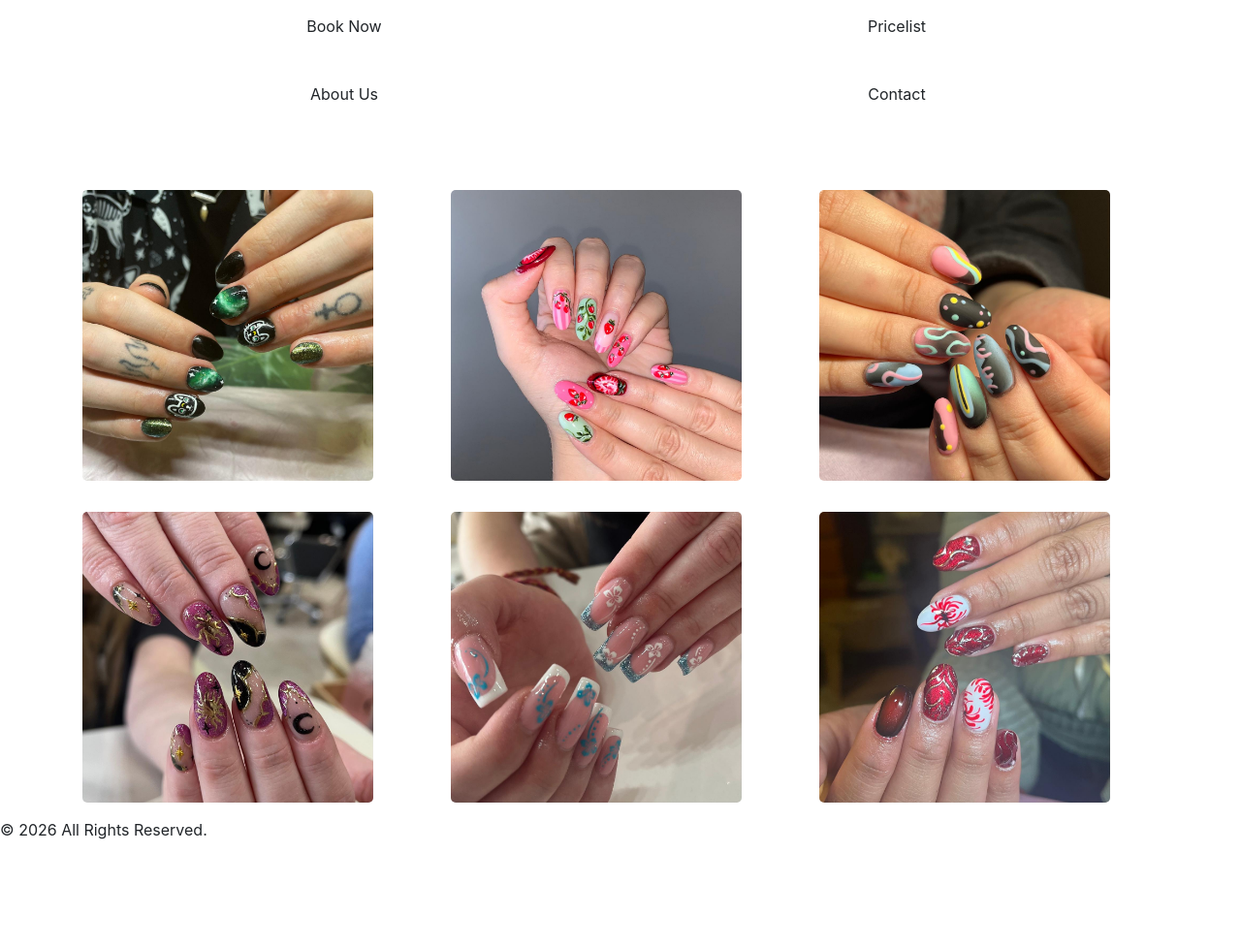
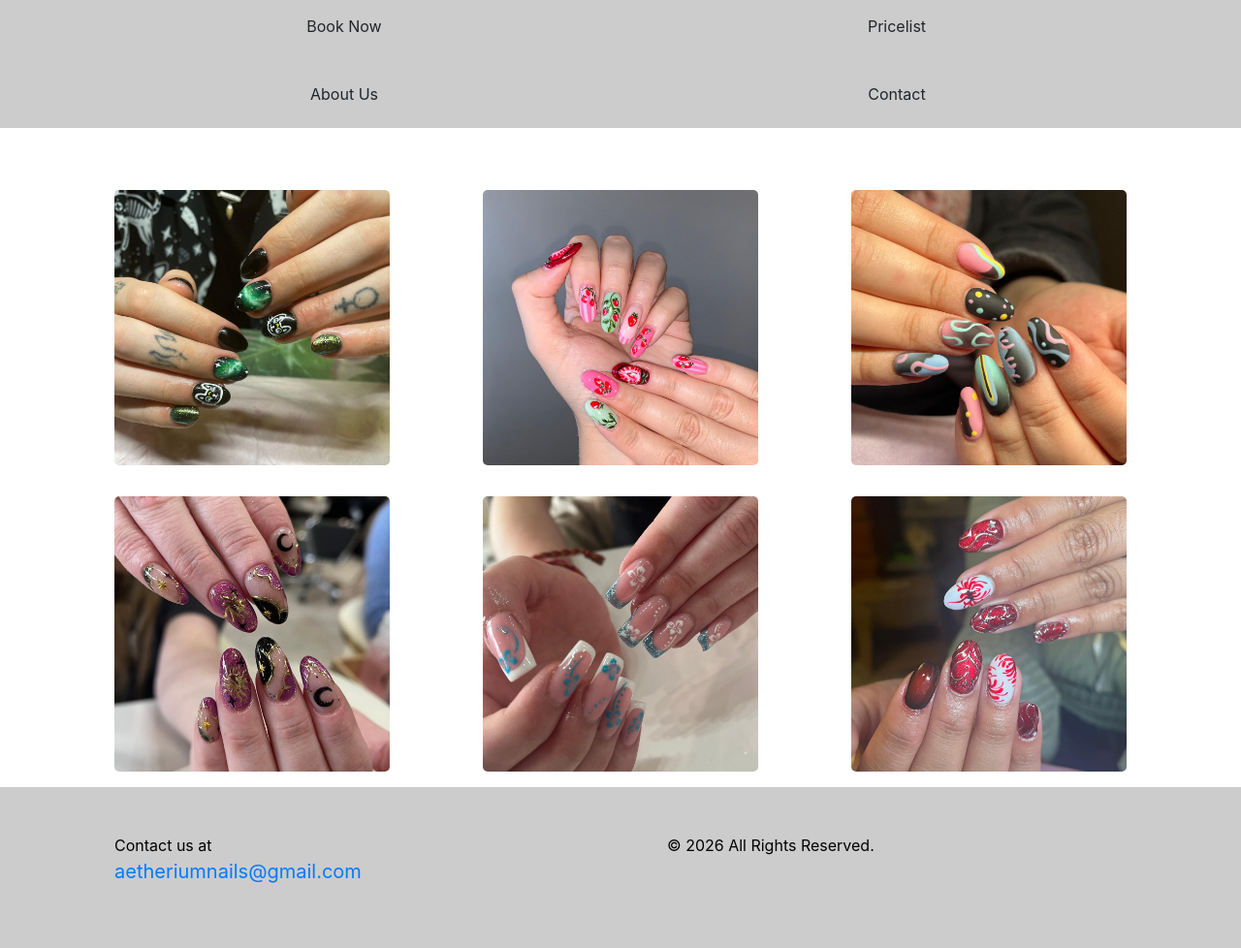
Before and after one commit to Bernadett-6/WebDesignAssessment, a plain HTML site: page index.html in a window 1280 px wide. Shown: the part 112-1090 px from the top of the page at 97% size. Before the commit the page ends 980 px from the top, so only its background shows below. Drawn offline with nearby package versions, Linux system fonts and the light colour scheme.

Commit message:
added contact section to footer,changed background color

```diff
--- a/css/style.css
+++ b/css/style.css
@@ -1,3 +1,7 @@
+nav {
+    background-color: #ccc;
+}
+
 h1 {
     font-size: 90px;
 }
@@ -9,6 +13,11 @@ a {
 
 a:hover {
     text-decoration: underline;
+    color: blueviolet;
+}
+
+button {
+    font-size: 20px;
 }
 
 img {
@@ -16,3 +25,8 @@ img {
     width: 300px;
     border-radius: 5px;
 }
+
+footer {
+    background-color: #ccc;
+    color: black;
+}
--- a/index.html
+++ b/index.html
@@ -49,27 +49,27 @@
     <div class="container mt-5">
         <div class="row">
 
-            <div class="col-4 py-3">
+            <div class="col-4 py-3 px-5">
                 <img src="/images/greenGalaxy.jpg" class="img-fluid" alt="image of short black, green nails with cartoonish cat,glitter and galaxy design">
             </div>
 
-            <div class="col-4 py-3">
+            <div class="col-4 py-3 px-5">
                 <img src="/images/strawberry.jpg" class="img-fluid" alt="image of pink,green and red nails with strawberry nailart">
             </div>
 
-            <div class="col-4 py-3">
+            <div class="col-4 py-3 px-5">
                 <img src="/images/abstract.jpg" class="img-fluid" alt="image of black,blue and pink nails with abstract art of squiggles and dots">
             </div>
 
-            <div class="col-4 py-3">
+            <div class="col-4 py-3 px-5">
                 <img src="/images/witchy.jpg" class="img-fluid" alt="image of black and purple nails with gold accents and witchy nailart">
             </div>
 
-            <div class="col-4 py-3">
+            <div class="col-4 py-3 px-5">
                 <img src="/images/summer.jpg" class="img-fluid" alt="image of blue and white french nails with flower details">
             </div>
 
-            <div class="col-4 py-3">
+            <div class="col-4 py-3 px-5">
                 <img src="/images/spiderLily.jpg" class="img-fluid" alt="image of red and white nails with 3D silver details and spider lily flower art">
             </div>
 
@@ -78,8 +78,19 @@
   </main>
 
   <footer>
-    &copy; 2026 All Rights Reserved.
-  </footer>
+    <div class="container">
+        <div class="row justify-content-center">
+            <div class="col-6 p-5">
+                <p>Contact us at <br> <a href="mailto:aetheriumnails@gmail.com">aetheriumnails@gmail.com</a> </p>
+
+            </div>
+
+            <div class="col-6 p-5">
+                &copy; 2026 All Rights Reserved.
+            </div>
+        </div>
+    </div>
+</footer>
 
 </body>
 </html>
```
